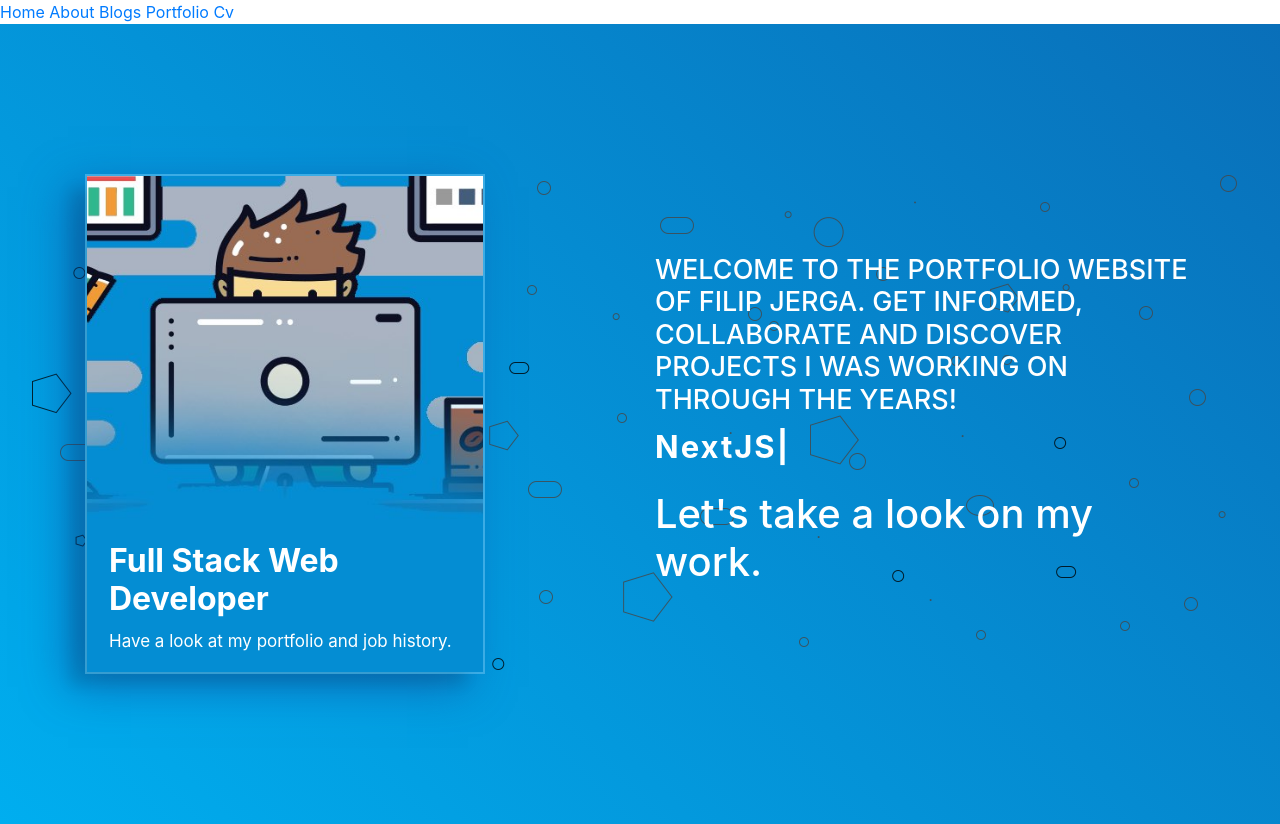
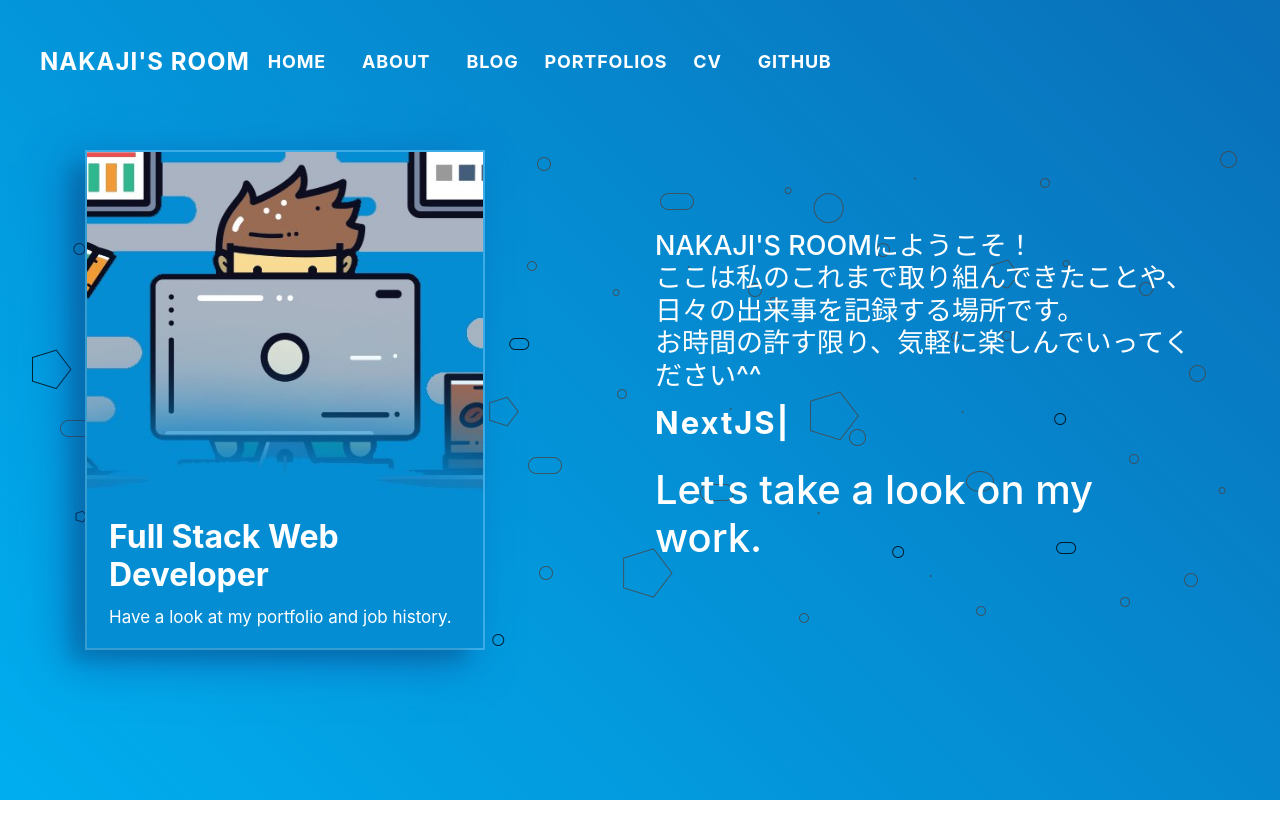
Before and after one commit to shouta-nakashima/portfolio-app, a Next.js app: page / in a window 1280 px wide. After the commit the page ends 800 px from the top, so only its background shows below. Built offline with nearby package versions, Linux system fonts and the light colour scheme.

Commit message:
header component and styles

```diff
--- a/components/shared/Header.js
+++ b/components/shared/Header.js
@@ -1,28 +1,65 @@
-import React from "react";
+import React, { useState } from "react";
 import Link from "next/link";
+import {
+	Collapse,
+	Navbar,
+	NavbarToggler,
+	NavbarBrand,
+	Nav,
+	NavItem,
+} from "reactstrap";
 
-class Header extends React.Component {
-	render() {
+const Header = () => {
+	const [isOpen, setIsOpen] = useState(false);
+	const toggle = () => setIsOpen(!isOpen);
 	return (
 		<>
+			<Navbar
+				className="port-navbar port-default absolute"
+				color="transparent"
+				dark
+				expand="md">
 				<Link href="/">
-					<a> Home </a>
+					<a className="port-navbar-brand">Nakaji's Room</a>
 				</Link>
+				<NavbarToggler onClick={toggle} />
+				<Collapse isOpen={isOpen} navbar>
+					<Nav className="mr-auto" navbar>
+						<NavItem className="port-navbar-item">
+							<Link href="/">
+								<a className="nav-link port-navbar-link"> Home </a>
+							</Link>
+						</NavItem>
+						<NavItem className="port-navbar-item">
 							<Link href="/About">
-					<a> About </a>
+								<a className="nav-link port-navbar-link"> About </a>
 							</Link>
+						</NavItem>
+						<NavItem className="port-navbar-item">
 							<Link href="/Blogs">
-					<a> Blogs </a>
+								<a className="nav-link port-navbar-link"> Blog </a>
 							</Link>
+						</NavItem>
+						<NavItem>
 							<Link href="/Portfolios">
-					<a> Portfolio </a>
+								<a className="nav-link port-navbar-link"> Portfolios</a>
 							</Link>
+						</NavItem>
+						<NavItem className="port-navbar-item">
 							<Link href="/Cv">
-					<a> Cv </a>
+								<a className="nav-link port-navbar-link"> Cv </a>
 							</Link>
+						</NavItem>
+						<NavItem className="port-navbar-item">
+							<Link href="https://github.com/shouta-nakashima">
+								<a className="nav-link port-navbar-link"> GitHub </a>
+							</Link>
+						</NavItem>
+					</Nav>
+				</Collapse>
+			</Navbar>
 		</>
 	);
-	}
-}
+};
 
 export default Header;
--- a/pages/_app.js
+++ b/pages/_app.js
@@ -1,5 +1,5 @@
+import "bootstrap/dist/css/bootstrap.min.css";
 import "../styles/main.scss";
-import "bootstrap/dist/css/bootstrap.min.css";
 
 function MyApp({ Component, pageProps }) {
 	return <Component {...pageProps} />;
--- a/pages/index.js
+++ b/pages/index.js
@@ -3,7 +3,7 @@ import BaseLayout from "../components/layouts/BaseLayout";
 import { Container, Row, Col } from "reactstrap";
 import Typed from "react-typed";
 
-const ROLE = ["React", "Node", "NextJS", "TypeScript"];
+const ROLE = ["React", "Node", "NextJS", "GraphQL", "TypeScript"];
 class index extends React.Component {
 	render() {
 		return (
@@ -36,9 +36,11 @@ class index extends React.Component {
 							<Col md="6" className="hero-welcome-wrapper">
 								<div className="hero-welcome-text">
 									<h1>
-										Welcome to the portfolio website of Filip Jerga. Get
-										informed, collaborate and discover projects I was working on
-										through the years!
+										Nakaji's Roomにようこそ！
+										<br />
+										ここは私のこれまで取り組んできたことや、日々の出来事を記録する場所です。
+										<br />
+										お時間の許す限り、気軽に楽しんでいってください^^
 									</h1>
 								</div>
 								<Typed
--- /dev/null
+++ b/styles/components/_header.scss
@@ -0,0 +1,40 @@
+
+
+
+// HEADER
+.port-navbar.port-default {
+  width: 100%;
+  z-index: 15;
+  padding: 40px;
+
+  .port-navbar {
+    &-brand {
+      color: white;
+      font-size: 24px;
+      text-transform: uppercase;
+      letter-spacing: 1px;
+      font-weight: bold;
+    }
+
+    &-item {
+      margin-left: 10px;
+      margin-right: 10px;
+    }
+
+    &-link {
+      color: white;
+      font-weight: bold;
+      letter-spacing: 0.8px;
+      font-size: 18px;
+      text-transform: uppercase;
+
+      &.active {
+      color: #dba919;
+      }
+
+      &:hover, &:focus {
+        color: #dba919;
+      }
+    }
+  }
+}
--- a/styles/main.scss
+++ b/styles/main.scss
@@ -1,5 +1,6 @@
 @import './index';
 
+@import './components/header';
 
 html, body {
   width: 100%;
@@ -12,3 +13,7 @@ html, body {
   font-weight: bold;
   letter-spacing: 2px;
 }
+
+.absolute {
+  position: absolute;
+}
```
Lines whose indentation alone changed are shown as unchanged.
